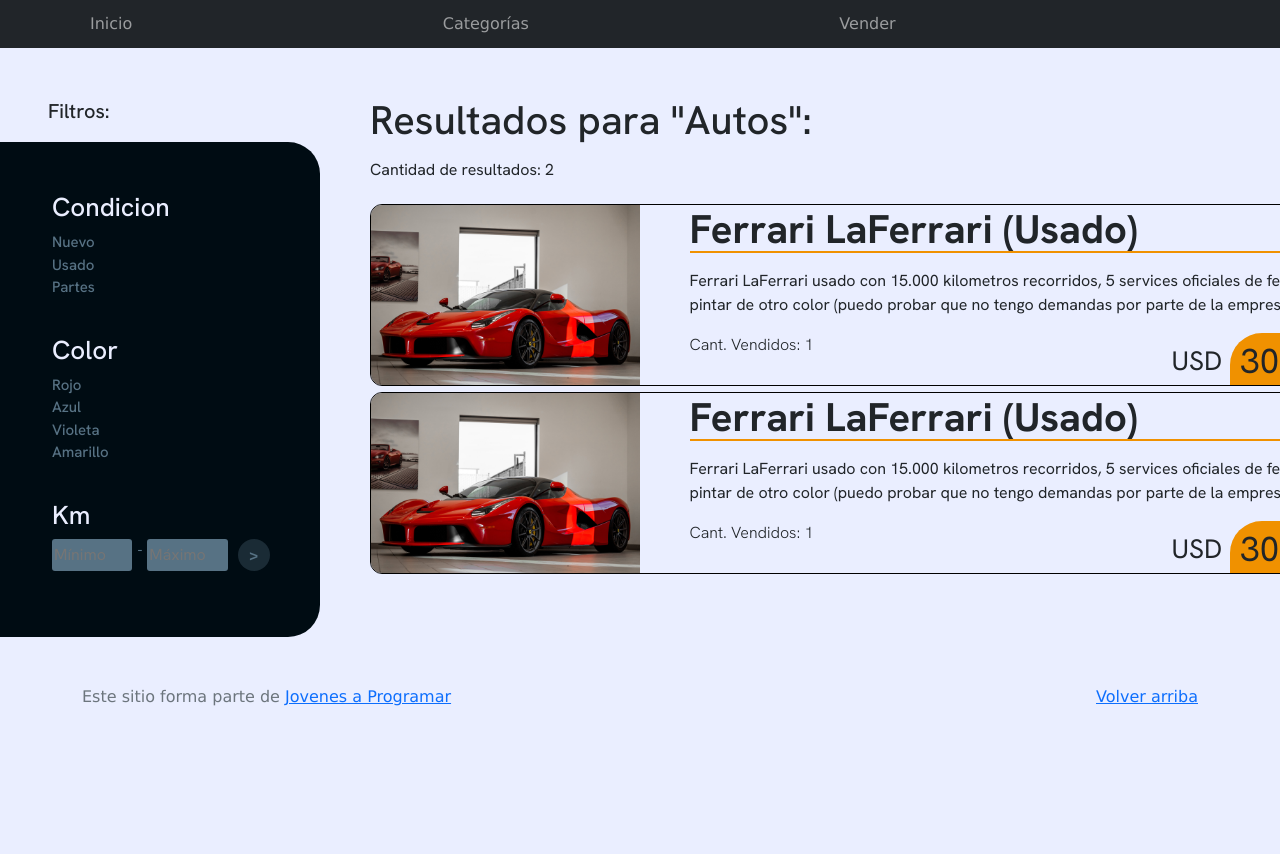
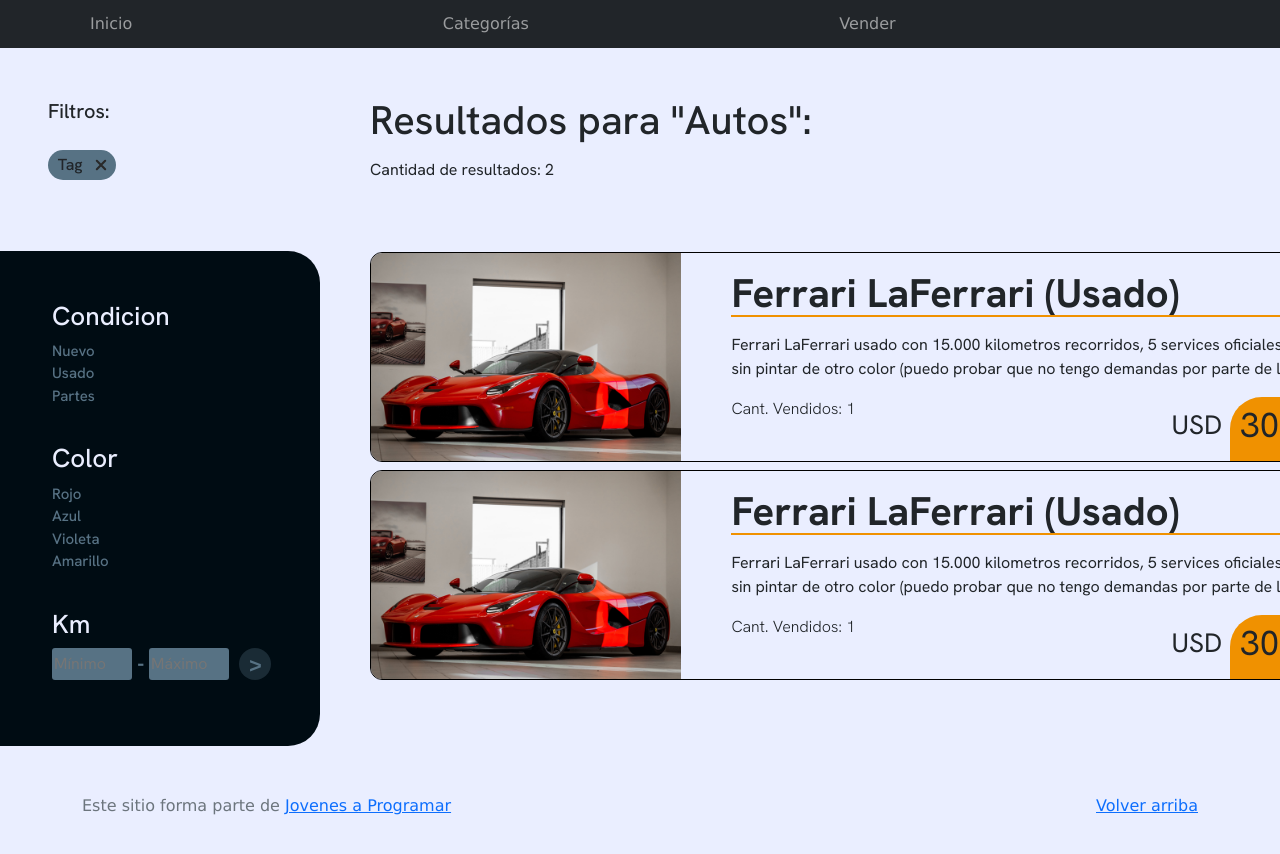
Before and after one commit to arts-str/workspace-inicial, a plain HTML site: page products.html in a window 1280 px wide. Shown: the top 854 px of the page. Before the commit the page ends 800 px from the top, so only its background shows below. Drawn offline with Linux system fonts and the light colour scheme.

Commit message:
Agregar tags de filtros, mejorar disposiciones y anchos.

```diff
--- a/css/style-products.css
+++ b/css/style-products.css
@@ -17,15 +17,27 @@
     gap: 6px;
     margin-top: 3rem;
 }
+.list-items-container{
+    margin-top: 3rem;
+}
+.list-item-container:nth-child(1){
+    margin-top: 0;
+
+}
 .list-item-container{
+    background-color: #EAEEFF;
     position: relative;
     width: 1006px;
-    height: 182px;
+    height: fit-content;
     display: flex;
     flex-direction: row;
     border: 1px black solid;
     border-radius: 12px;
     overflow: hidden;
+    margin-top: .5rem;
+}
+.list-item-container img{
+    max-height: 13rem;
 }
 hr{
     color: #F09100;
@@ -35,6 +47,7 @@
     margin-top: -10px;
 }
 h3{
+    margin-top: 1rem;
     font-weight: bold;
     font-size: 30pt;
 }
@@ -93,7 +106,7 @@
 }
 .filtros-container{
     margin-top: 3rem;
-    max-width: 25%;
+    width: 20rem;
 }
 .filtros-container p{
     font-size: 20px;
@@ -120,8 +133,12 @@
     color: #EAEEFF;
 }
 .filtros p{
+    cursor: pointer;
     font-size: 15px;
     color: #577284;
+}
+.filtros p:hover{
+    color: #EAEEFF;
 }
 .filtros-inputs{
     display: flex;
@@ -132,6 +149,9 @@
     border: none;
     border-radius: 3px;
     background-color: #577284;
+}
+.filtros-inputs input:focus{
+    outline: 1px #EAEEFF solid;
 }
 .filtros-inputs button{
     width: 2rem;
@@ -148,6 +168,43 @@
 .filtros-inputs button:hover{
     background-color: #344f5f;
 }
+
 .filtros-inputs p{
-    padding: 0 5px 0 5px;
+    font-weight: 800;
+    font-size: 16pt;
+    padding: 0 .3rem 0 .3rem;
 }
+.filtros-inputs p:hover{
+    cursor: default;
+    color: #577284;
+}
+.filtros-activos{
+    min-height: 3.8rem;
+    margin: 0 0 3rem 3rem;
+    display: flex;
+    flex-direction: row;
+    flex-wrap: wrap;
+    flex-shrink: 0;
+}
+.filtros-activos .tag p{
+    margin: 0 .5rem 0 .3rem;
+    font-size: 12pt;
+}
+.filtros-activos .tag{
+    padding: 5px;
+    background-color: #577284;
+    min-width: fit-content;
+    max-width: 100px;
+    max-height: 30px;
+    border-radius: 32px;
+    display: flex;
+    justify-content: space-between;
+    align-items: center;
+    margin: .5rem .5rem .5rem 0;
+}
+.filtros-activos svg:hover {
+   cursor: pointer;
+}
+.filtros-activos svg:hover path{
+   stroke: #EAEEFF;
+}
--- a/products.html
+++ b/products.html
@@ -42,7 +42,20 @@
   <div class="products-container">
     <aside class="filtros-container">
       <p>Filtros:</p>
-      <div class="filtros-activos"></div>
+      <div class="filtros-activos">
+        <div class="tag"><p>Tag</p>
+          <svg width="20px" height="20px" viewBox="0 0 24 24" fill="none" xmlns="http://www.w3.org/2000/svg">
+            <g clip-path="url(#clip0_429_11083)">
+              <path d="M7 7.00006L17 17.0001M7 17.0001L17 7.00006" stroke="#292929" stroke-width="2.5" stroke-linecap="round" stroke-linejoin="round"/>
+            </g>
+            <defs>
+              <clipPath id="clip0_429_11083">
+                <rect width="24" height="24" fill="white"/>
+              </clipPath>
+            </defs>
+          </svg>
+        </div>
+      </div>
       <div class="filtros">
         <ul>
           <li>
@@ -88,13 +101,14 @@
     <div class="list-container">
       <h1>Resultados para "Autos":</h1>
       <p>Cantidad de resultados: 2</p>
+      <div class="list-items-container">
         <div class="list-item-container">
           <img src="img/cars_index.jpg" alt="Imagen">
           <div class="contenido">
             <div class="contenido-1">
               <h3>Ferrari LaFerrari (Usado)</h3>
               <hr>
-          <p>Ferrari LaFerrari usado con 15.000 kilometros recorridos, 5 services oficiales de ferrari y sin pintar de otro color (puedo probar que no tengo demandas por parte de la empresa)</p>
+              <p>Ferrari LaFerrari usado con 15.000 kilometros recorridos, 5 services oficiales de ferrari y sin pintar de otro color (puedo probar que no tengo demandas por parte de la empresa) </p>
             </div>
             <div class="contenido-2">
               <p class="light">Cant. Vendidos: 1</p>
@@ -128,6 +142,8 @@
           </div>
         </div>
       </div>
+
+    </div>
   </div>
 
 
```
Lines whose indentation alone changed are shown as unchanged.
